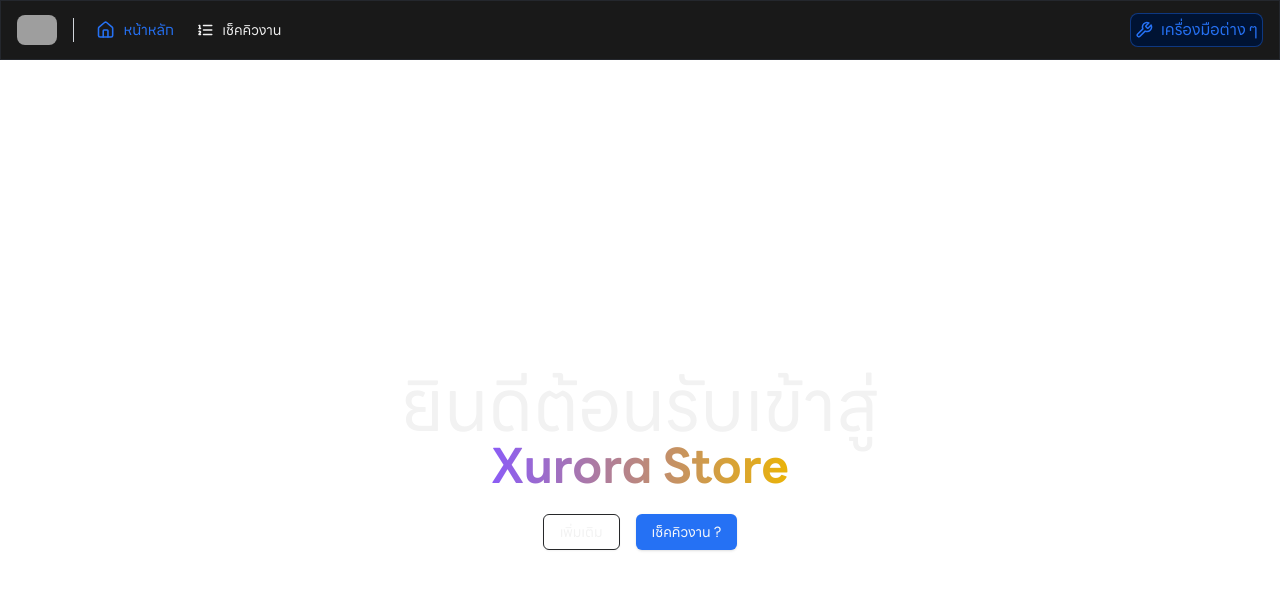
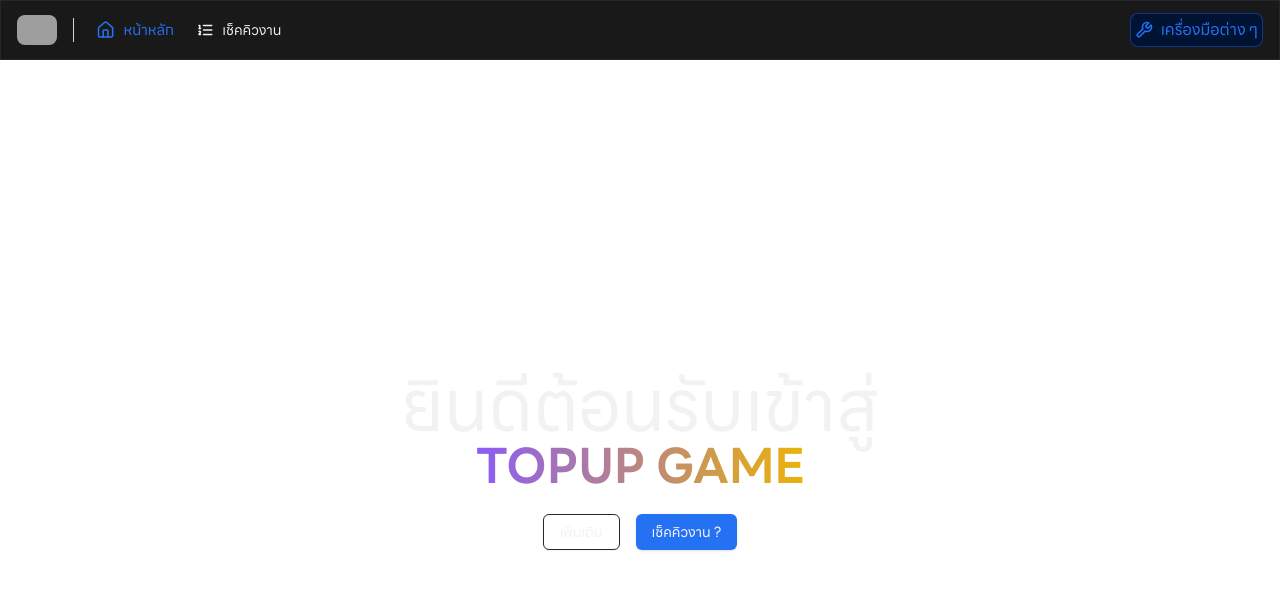
Before and after one commit to Thirawat74/cc, a Next.js app: page / in a window 1280 px wide. Shown: the top 590 px of the page. Built offline with nearby package versions, Linux system fonts and the light colour scheme; grey boxes are pictures that could not be loaded.

Commit message:
Update page.tsx

```diff
--- a/src/app/page.tsx
+++ b/src/app/page.tsx
@@ -13,7 +13,7 @@ import Link from "next/link";
 import type { Metadata } from 'next'
 
 export const metadata: Metadata = {
-  title: "Xurora Store - ยินดีต้อนรับ",
+  title: "TOPUP GAME - ยินดีต้อนรับ",
 };
 
 export default function Home() {
@@ -22,7 +22,7 @@ export default function Home() {
       <div>
         <p className="text-5xl sm:text-7xl">ยินดีต้อนรับเข้าสู่</p>
         <span className="text-3xl sm:text-5xl font-bold bg-gradient-to-r from-violet-500 to-yellow-500 text-transparent bg-clip-text">
-          Xurora Store
+          TOPUP GAME
         </span>
         <div className="flex justify-center space-x-4 mt-6">
           <AlertDialog>
@@ -33,7 +33,7 @@ export default function Home() {
               <AlertDialogHeader>
                 <AlertDialogTitle>เว็บนี้เอาไว้ทำอะไร ?</AlertDialogTitle>
                 <AlertDialogDescription>
-                  สวัสดีครับ ผมเจ้าของ Xurora Store เว็บนี้สร้างมาเพื่อเช็คคิวงานของคุณลูกค้าเพื่อให้ดูง่ายขึ้น และมีระบบฝากรูป ไว้สำหรับลูกค้าที่ร้านผมหรือคนอื่น ๆ ที่เข้ามาพบเจอก็สามารถใช้ได้แบบปกติเลยครับบ
+                  สวัสดีครับ เว็บนี้สร้างมาเพื่อเช็คคิวงานของคุณลูกค้าเพื่อให้ดูง่ายขึ้น และมีระบบฝากรูป ไว้สำหรับลูกค้าที่ร้านผมหรือคนอื่น ๆ ที่เข้ามาพบเจอก็สามารถใช้ได้แบบปกติเลยครับบ
                 </AlertDialogDescription>
               </AlertDialogHeader>
               <AlertDialogFooter>
```
